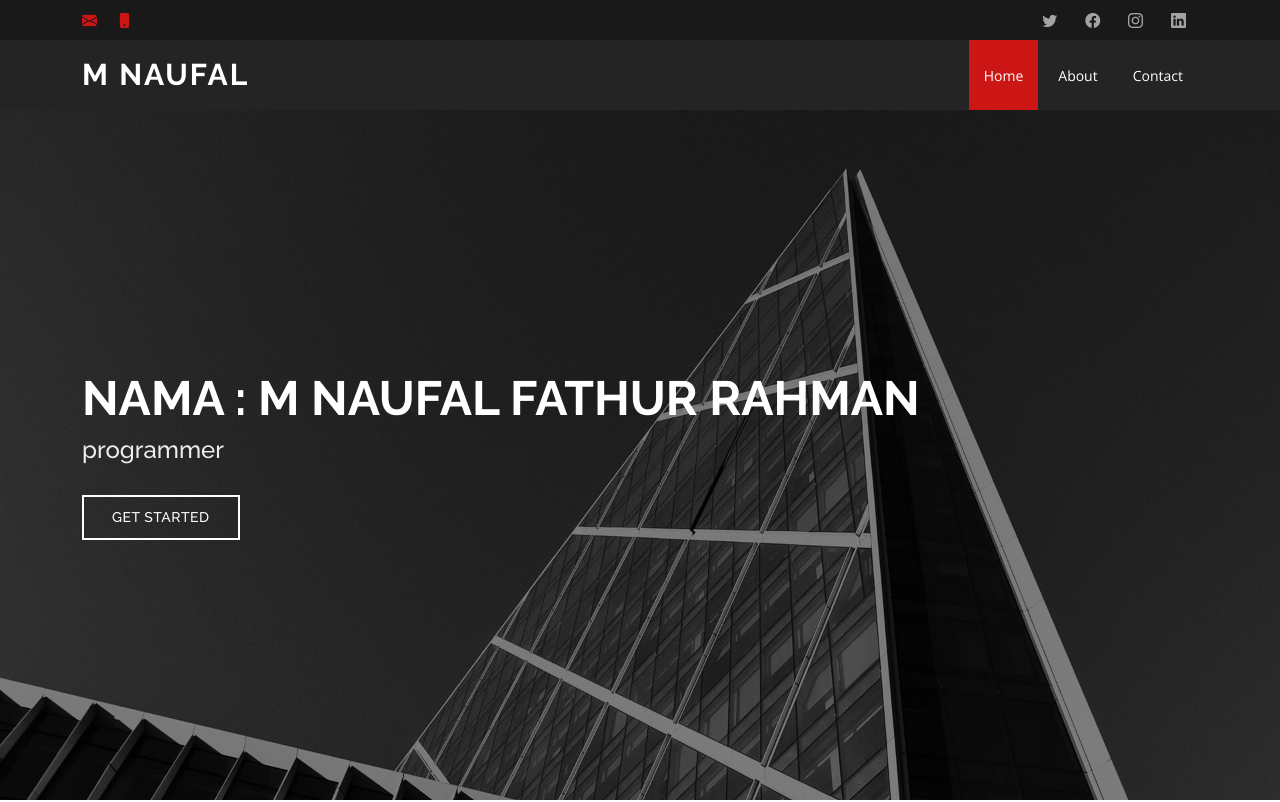
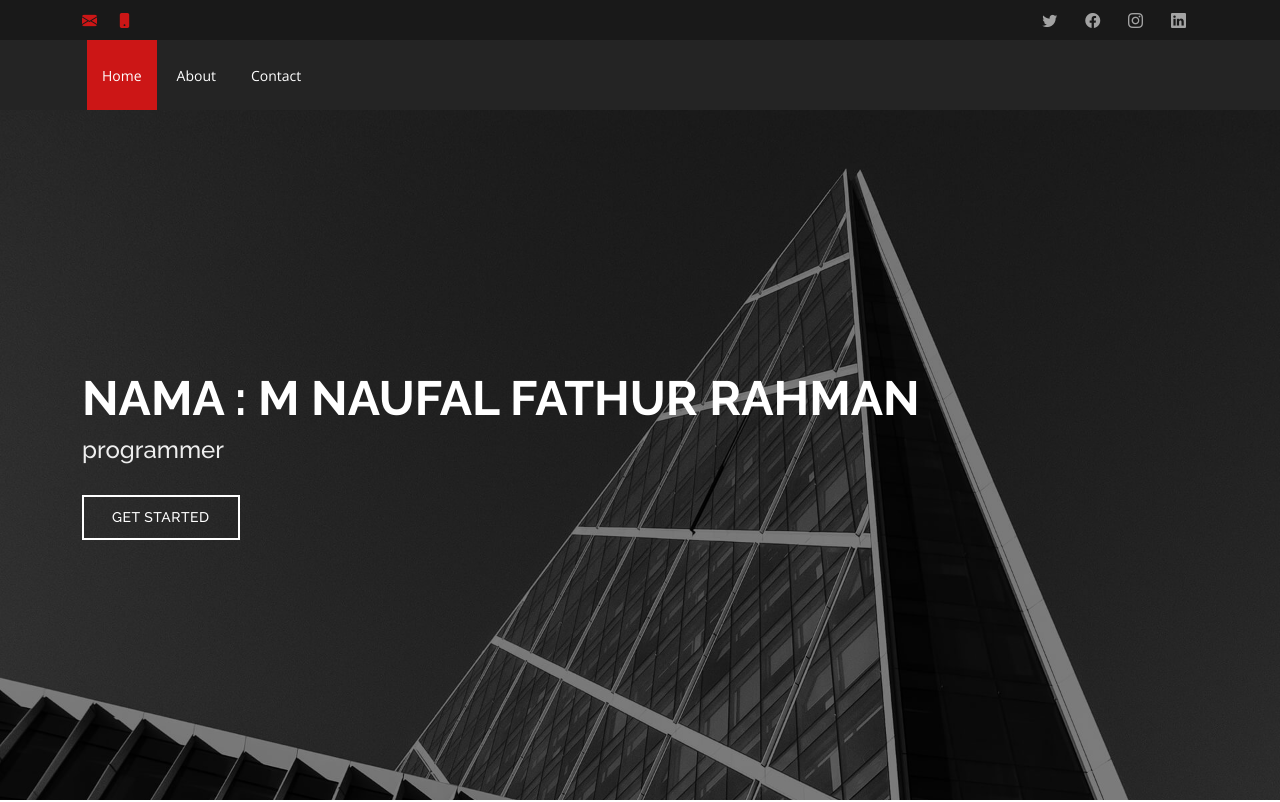
Before and after one commit to fathurtz/fathurtz.github.io, a plain HTML site: page index.html in a window 1280 px wide. Shown: the top 802 px of the page. Drawn offline with nearby package versions, Linux system fonts and the light colour scheme.

Commit message:
Update index.html

```diff
--- a/index.html
+++ b/index.html
@@ -57,8 +57,6 @@
   <!-- ======= Header ======= -->
   <header id="header" class="d-flex align-items-center">
     <div class="container d-flex align-items-center justify-content-between">
-
-      <h1 class="logo"><a href="index.html">m naufal</a></h1>
       <!-- Uncomment below if you prefer to use an image logo -->
       <!-- <a href="index.html" class="logo"><img src="assets/img/logo.png" alt="" class="img-fluid"></a>-->
 
```
